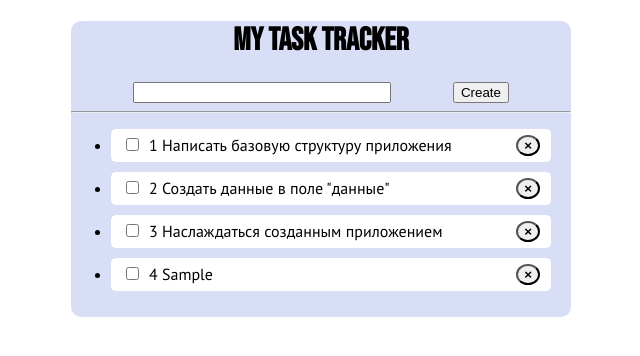
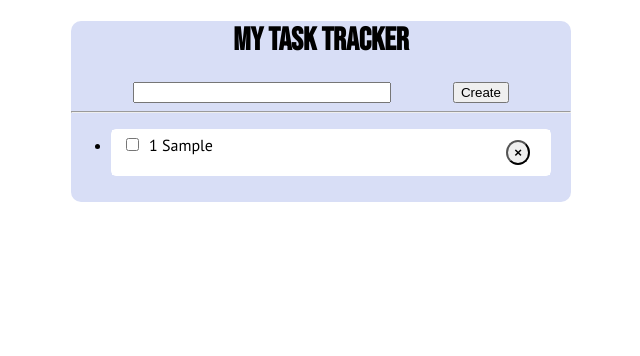
Before and after one commit to GHJKer/task-tracker, a Vue app: page / in a window 1280 px wide. Both pictures are taken after typing "Sample" into the empty fields and a click on the button "Create". Shown: the top 356 px of the page, without its empty margins (319-959 px from the left). Built offline with nearby package versions, Linux system fonts and the light colour scheme.

Commit message:
debugging
fixed buttons' height

```diff
--- a/src/components/myTaskTracker.vue
+++ b/src/components/myTaskTracker.vue
@@ -31,9 +31,7 @@ export default {
   data() {
     return {
       todos: [
-        {id: 1, title: 'Написать базовую структуру приложения', completed: false},
-        {id: 2, title: 'Создать данные в поле "данные"', completed: false},
-        {id: 3, title: 'Наслаждаться созданным приложением', completed: false}
+
       ]
     }
   },
--- a/src/components/taskItem.vue
+++ b/src/components/taskItem.vue
@@ -1,10 +1,10 @@
 <template>
     <div>
-        <span v-bind:class="{done: todo.completed}">
+        <span v-bind:class="{done: todo.completed}" >
             <input type="checkbox" v-model="todo.completed">{{ index + 1 }}
             {{ todo.title }}
         </span>
-        <button class="btn" v-on:click="$emit('remove-todo', todo.id)">&times;</button>
+        <div class="btn-container"><button class="btn" v-on:click="$emit('remove-todo', todo.id)">&times;</button></div>
     </div>
 </template>
 
@@ -25,6 +25,7 @@ export default {
 
 span {
     font-family: 'PT Sans', sans-serif;
+    word-break: break-all;
 }
 
 div {
@@ -46,4 +47,8 @@ input {
 .done {
     text-decoration: line-through;
 }
+
+.btn-container {
+    height: 25px;
+}
 </style>
```
